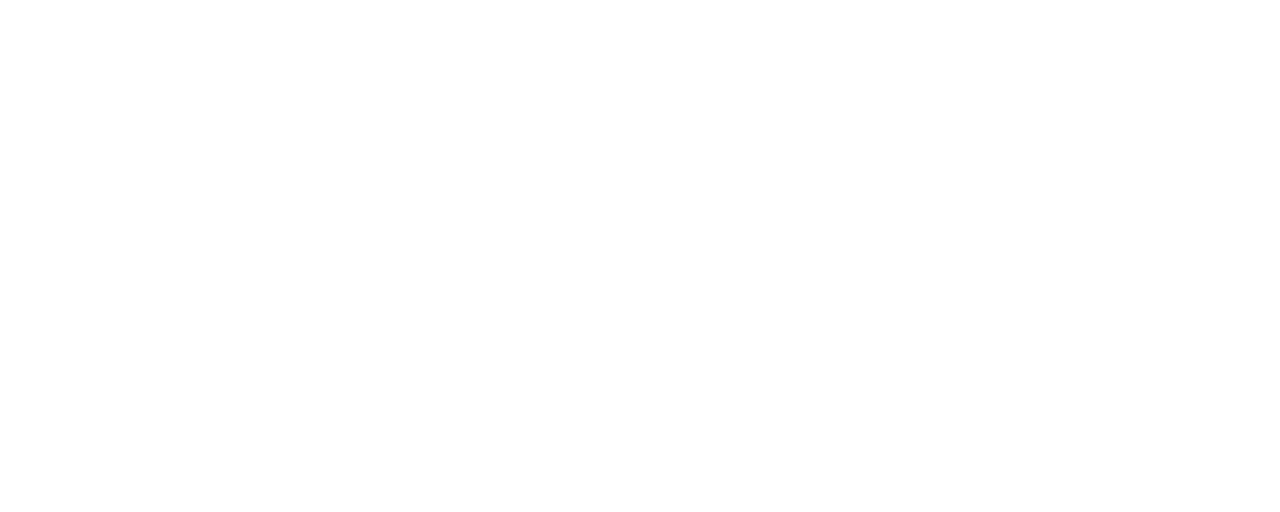
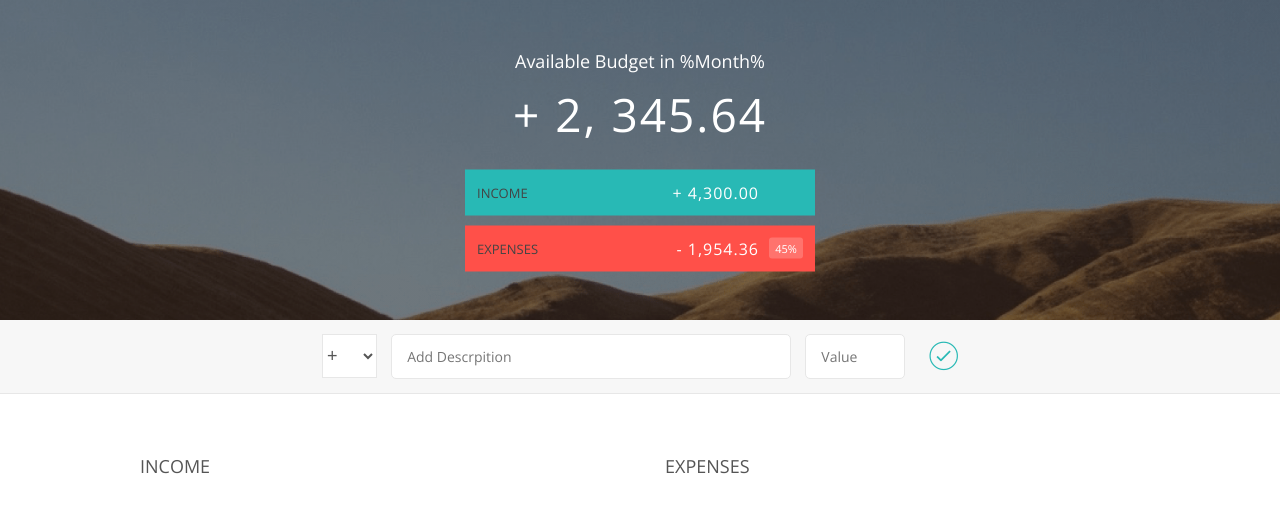
Before and after one commit to Jayshree2816/Budget, a plain HTML site: page index.html in a window 1280 px wide. Drawn offline with nearby package versions, Linux system fonts and the light colour scheme.

Commit message:
Styling added

```diff
--- a/index.html
+++ b/index.html
@@ -1,12 +1,59 @@
 <!DOCTYPE html>
 <html lang="en">
   <head>
-    <title></title>
+    <title>Budget</title>
     <meta charset="UTF-8">
-    <meta name="viewport" content="width=device-width, initial-scale=1">
+		<meta name="viewport" content="width=device-width, initial-scale=1">
+		<link href="https://fonts.googleapis.com/css?family=Open+Sans:100,300,400,600" rel="stylesheet" type="text/css">
+        <link href="http://code.ionicframework.com/ionicons/2.0.1/css/ionicons.min.css" rel="stylesheet" type="text/css">
     <link href="style.css" rel="stylesheet">
   </head>
   <body>
-    <script src="scrpit.js"></script>
+		<div class="top">
+			<div class="budget">
+				<div class="budget_title">
+					Available Budget in <span class="budget_title--month">%Month%</span>
+				</div>
+				<div class="budget_value">+ 2, 345.64</div>
+				<div class="budget_income clearfix">
+					<div class="budget_income--text">Income</div>
+					<div class="right">
+						<div class="budget_income--value">+ 4,300.00</div>
+						<div class="budget_income--percentage">&nbsp;</div>
+					</div>
+				</div>
+				<div class="budget_expenses clearfix">
+					<div class="budget_expenses--text">Expenses</div>
+					<div class="right clearfix">
+						<div class="budget_expenses--value">- 1,954.36</div>
+						<div class="budget_expenses--percentage">45%</div>
+					</div>
+				</div>
+			</div>
+		</div>
+		<div class="bottom">
+			<div class="add">
+				<div class="add_container">
+					<select class="add_type">
+						<option value="inc" selected>+</option>
+						<option value="exp">-</option>
+					</select>
+					<input type="text" class="add_description" placeholder="Add Descrpition">
+					<input type="text" class="add_value" placeholder="Value">
+					<button class="add_btn"><i class="ion-ios-checkmark-outline"></i></button>
+				</div>
+			</div>
+			<div class="container clearfix">
+				<div class="income">
+					<h2 class="icome__title">Income</h2>
+					<div class="income__list"></div>
+				</div>
+				<div class="expenses">
+					<h2 class="expenses__title">Expenses</h2>
+					<div class="expenses__list"></div>
+				</div>
+			</div>
+		</div>
+    <script src="script.js"></script>
   </body>
 </html>
--- a/style.css
+++ b/style.css
@@ -0,0 +1,277 @@
+/**********************************************
+*** GENERAL
+**********************************************/
+
+* {
+    margin: 0;
+    padding: 0;
+    box-sizing: border-box;
+}
+
+.clearfix::after {
+    content: "";
+    display: table;
+    clear: both;
+}
+
+body {
+    color: #555;
+    font-family: Open Sans;
+    font-size: 16px;
+    position: relative;
+    height: 100vh;
+    font-weight: 400;
+}
+
+.right { float: right; }
+.red { color: #FF5049 !important; }
+.red-focus:focus { border: 1px solid #FF5049 !important; }
+
+/**********************************************
+*** TOP PART
+**********************************************/
+
+.top {
+    height: 40vh;
+    background-image: linear-gradient(rgba(0, 0, 0, 0.35), rgba(0, 0, 0, 0.35)), url(back.png);
+    background-size: cover;
+    background-position: center;
+    position: relative;
+}
+
+.budget {
+    position: absolute;
+    width: 350px;
+    top: 50%;
+    left: 50%;
+    transform: translate(-50%, -50%);
+    color: #fff;
+}
+
+.budget_title {
+    font-size: 18px;
+    text-align: center;
+    margin-bottom: 10px;
+    font-weight: 300;
+}
+
+.budget_value {
+    font-weight: 300;
+    font-size: 46px;
+    text-align: center;
+    margin-bottom: 25px;
+    letter-spacing: 2px;
+}
+
+.budget_income,
+.budget_expenses {
+    padding: 12px;
+    text-transform: uppercase;
+}
+
+.budget_income {
+    margin-bottom: 10px;
+    background-color: #28B9B5;
+}
+
+.budget_expenses {
+    background-color: #FF5049;
+}
+
+.budget_income--text,
+.budget_expenses--text {
+    float: left;
+    font-size: 13px;
+    color: #444;
+    margin-top: 2px;
+}
+
+.budget_income--value,
+.budget_expenses--value {
+    letter-spacing: 1px;
+    float: left;
+}
+
+.budget_income--percentage,
+.budget_expenses--percentage {
+    float: left;
+    width: 34px;
+    font-size: 11px;
+    padding: 3px 0;
+    margin-left: 10px;
+}
+
+.budget_expenses--percentage {
+    background-color: rgba(255, 255, 255, 0.2);
+    text-align: center;
+    border-radius: 3px;
+}
+
+
+/**********************************************
+*** BOTTOM PART
+**********************************************/
+
+/***** FORM *****/
+.add {
+    padding: 14px;
+    border-bottom: 1px solid #e7e7e7;
+    background-color: #f7f7f7;
+}
+
+.add_container {
+    margin: 0 auto;
+    text-align: center;
+}
+
+.add_type {
+    width: 55px;
+    border: 1px solid #e7e7e7;
+    height: 44px;
+    font-size: 18px;
+    color: inherit;
+    background-color: #fff;
+    margin-right: 10px;
+    font-weight: 300;
+    transition: border 0.3s;
+}
+
+.add_description,
+.add_value {
+    border: 1px solid #e7e7e7;
+    background-color: #fff;
+    color: inherit;
+    font-family: inherit;
+    font-size: 14px;
+    padding: 12px 15px;
+    margin-right: 10px;
+    border-radius: 5px;
+    transition: border 0.3s;
+}
+
+.add_description { width: 400px;}
+.add_value { width: 100px;}
+
+.add_btn {
+    font-size: 35px;
+    background: none;
+    border: none;
+    color: #28B9B5;
+    cursor: pointer;
+    display: inline-block;
+    vertical-align: middle;
+    line-height: 1.1;
+    margin-left: 10px;
+}
+
+.add_btn:active { transform: translateY(2px); }
+
+.add_type:focus,
+.add_description:focus,
+.add_value:focus {
+    outline: none;
+    border: 1px solid #28B9B5;
+}
+
+.add_btn:focus { outline: none; }
+
+/***** LISTS *****/
+.container {
+    width: 1000px;
+    margin: 60px auto;
+}
+
+.income {
+    float: left;
+    width: 475px;
+    margin-right: 50px;
+}
+
+.expenses {
+    float: left;
+    width: 475px;
+}
+
+h2 {
+    text-transform: uppercase;
+    font-size: 18px;
+    font-weight: 400;
+    margin-bottom: 15px;
+}
+
+.icome_title { color: #28B9B5; }
+.expenses_title { color: #FF5049; }
+
+.item {
+    padding: 13px;
+    border-bottom: 1px solid #e7e7e7;
+}
+
+.item:first-child { border-top: 1px solid #e7e7e7; }
+.item:nth-child(even) { background-color: #f7f7f7; }
+
+.item_description {
+    float: left;
+}
+
+.item_value {
+    float: left;
+    transition: transform 0.3s;
+}
+
+.item_percentage {
+    float: left;
+    margin-left: 20px;
+    transition: transform 0.3s;
+    font-size: 11px;
+    background-color: #FFDAD9;
+    padding: 3px;
+    border-radius: 3px;
+    width: 32px;
+    text-align: center;
+}
+
+.income .item_value,
+.income .item_delete--btn {
+    color: #28B9B5;
+}
+
+.expenses .item_value,
+.expenses .item_percentage,
+.expenses .item_delete--btn {
+    color: #FF5049;
+}
+
+
+.item_delete {
+    float: left;
+}
+
+.item_delete--btn {
+    font-size: 22px;
+    background: none;
+    border: none;
+    cursor: pointer;
+    display: inline-block;
+    vertical-align: middle;
+    line-height: 1;
+    display: none;
+}
+
+.item_delete--btn:focus { outline: none; }
+.item_delete--btn:active { transform: translateY(2px); }
+
+.item:hover .item_delete--btn { display: block; }
+.item:hover .item_value { transform: translateX(-20px); }
+.item:hover .item_percentage { transform: translateX(-20px); }
+
+
+.unpaid {
+    background-color: #FFDAD9 !important;
+    cursor: pointer;
+    color: #FF5049;
+
+}
+
+.unpaid .item_percentage { box-shadow: 0 2px 6px 0 rgba(0, 0, 0, 0.1); }
+.unpaid:hover .item_description { font-weight: 900; }
```
Also changed, not shown: back.png (added), script.js (added), scrpit.js (deleted).
